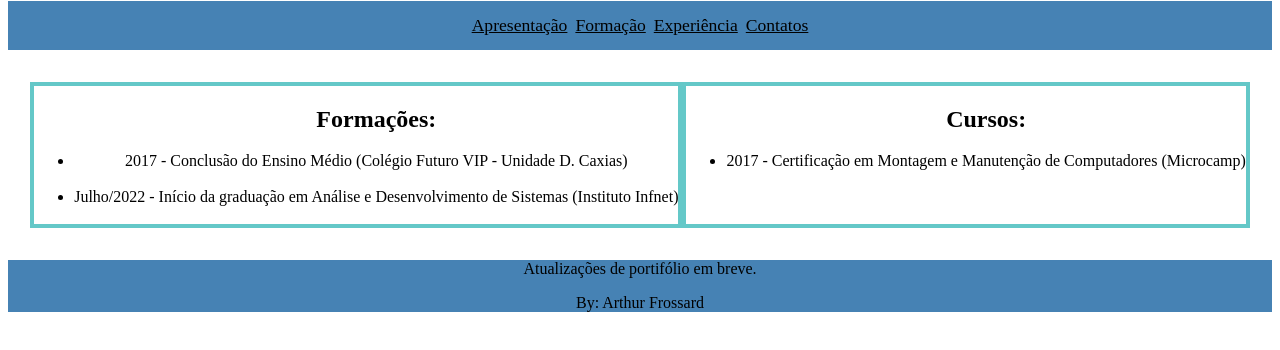
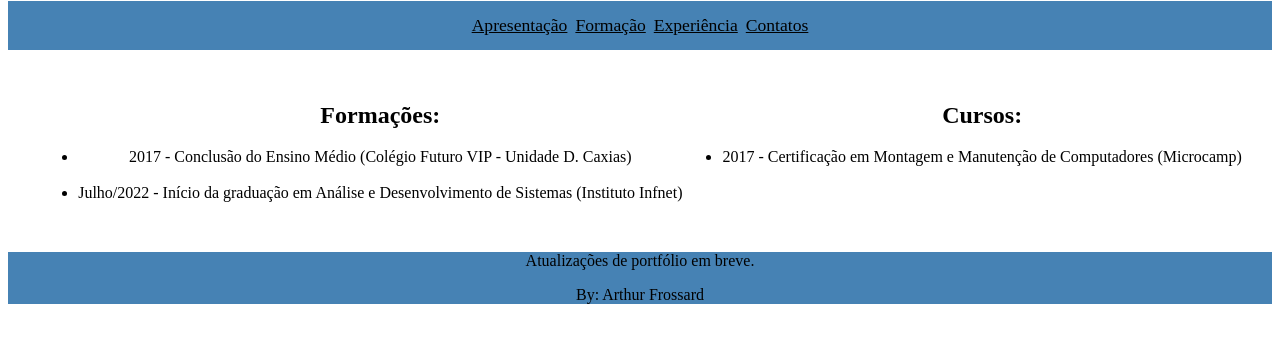
Before and after one commit to arthurfrossard/MyPage, a plain HTML site: page formacao.html in a window 1280 px wide. Shown: the part 232-582 px from the top of the page. Drawn offline with Linux system fonts and the light colour scheme.

Commit message:
Finalizado mesmo!

```diff
--- a/formacao.html
+++ b/formacao.html
@@ -36,7 +36,7 @@
     </ul>
   </main>
   <footer>
-    <p>Atualizações de portifólio em breve.</p>
+    <p>Atualizações de portfólio em breve.</p>
     <p>By: Arthur Frossard</p>
   </footer>
 </body>
--- a/style.css
+++ b/style.css
@@ -35,7 +35,6 @@ main {
   justify-content: center;
 }
 .formacao {
-  border: 4px solid rgb(100, 200, 200);
   justify-content: center; /* ajudar na centralização */
   text-align: center; /* centralizar foto e nome */
 }
@@ -44,7 +43,6 @@ main {
   justify-content: center;
 }
 .experiencia {
-  border: 4px solid rgb(100, 200, 200);
   justify-content: center; /* ajudar na centralização */
   text-align: center; /* centralizar foto e nome */
 }
```
Also changed, not shown: contato.html (+1 -1 lines), experiencia.html (+1 -1 lines), index.html (+1 -1 lines).
